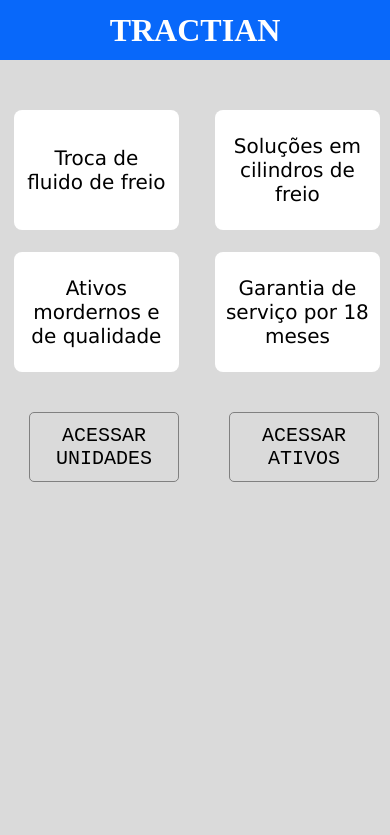
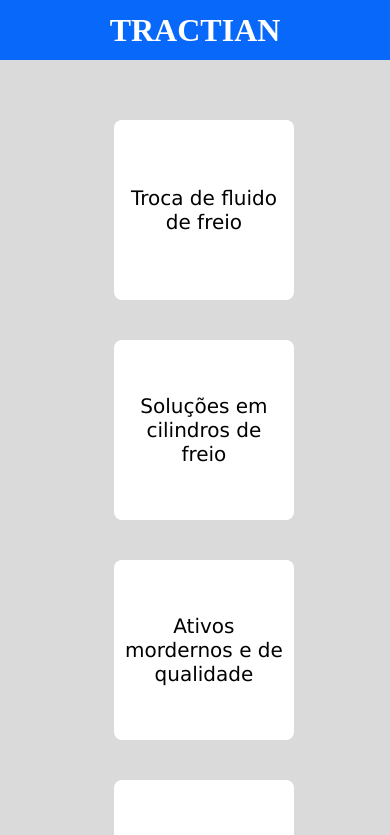
Before and after one commit to vtrajanodev/desafio-tractian-front, a React (Create React App) app: page /empresa in a window 390 px wide. Shown: the top 835 px of the page. Built offline with nearby package versions, Linux system fonts and the light colour scheme; no server answers.

Commit message:
Atualização responsividade

```diff
--- a/src/pages/empresa/styles.css
+++ b/src/pages/empresa/styles.css
@@ -47,7 +47,7 @@
     align-items: center;
     text-align: center;
     border-radius: 8px;
-    transition: all 0.5s;
+    transition: all 0.3s;
 }
 
 div.box:hover{
@@ -93,13 +93,13 @@
 
 }
 
-/*Celulares*/
-@media (max-width: 400px){
+/*--------------------------------RESPONSIVIDADE-----------------------------------------------*/
+
+
+@media (max-width: 500px){
 
     .content{
-
         margin: 5px 1%;
-
     }
 
     .title h2{
@@ -112,17 +112,17 @@
     }
 
     div.box-align{
-        display: grid;
+        display: flex;
+        flex-direction: row;
+        align-items: center;
         justify-content: center;
-        grid-template-columns: 1fr 1fr;
-        gap: 2px;
+        flex-wrap: wrap;
     }
 
     div.box{
-        height: 120px;
-        width: 165px;
+        height: 180px;
+        width: 180px;
         padding: 10px;
-        margin: 10px 10px;
     }
 
     div.links{
@@ -134,5 +134,12 @@
 
     font-size: 20px;
     text-align: center;
+    transition: all 0s;
+
+    }
+    div.links a:hover{
+        font-size: 20px;
+        border: 2px solid black;
+
     }
 }
```
